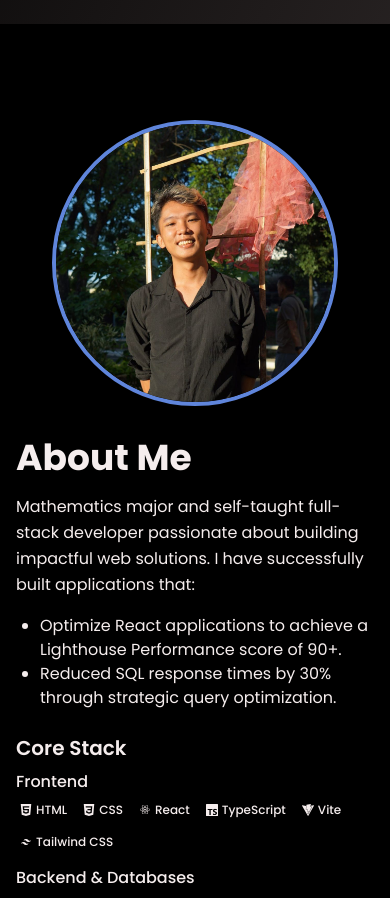
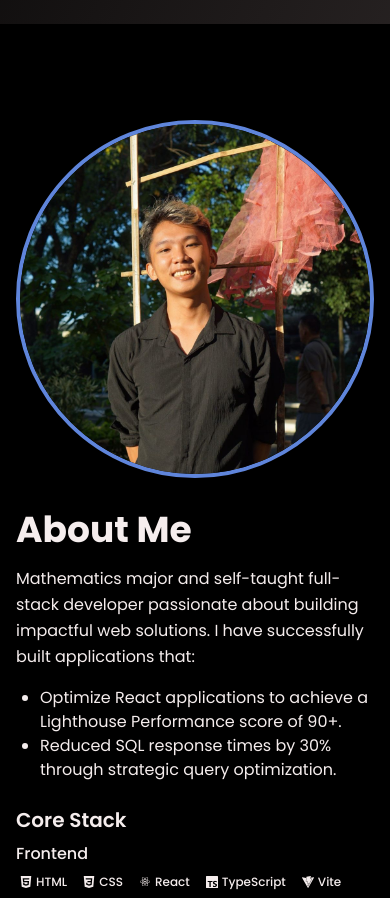
Before and after one commit to jlescarlan11/Portfolio, a React (Vite) app: page /#hero in a window 390 px wide. Before the commit this address led to /#hero. Shown: the part 820-1718 px from the top of the page. Built offline with nearby package versions, Linux system fonts and the light colour scheme.

Commit message:
photo to full width

```diff
--- a/src/components/About.tsx
+++ b/src/components/About.tsx
@@ -141,7 +141,7 @@ const PhotoSection: React.FC<PhotoSectionProps> = memo(
           src={photoUrl ? photoUrl : defaultPhoto}
           loading="lazy"
           alt="John Escarlan Professional Portrait"
-          className="rounded-full max-w-[80%] md:max-w-full object-cover border-4 border-[var(--accent-color)] transform hover:scale-105 transition duration-300"
+          className="rounded-full max-w-full md:max-w-full object-cover border-4 border-[var(--accent-color)] transform hover:scale-105 transition duration-300"
         />
       </div>
     );
```
